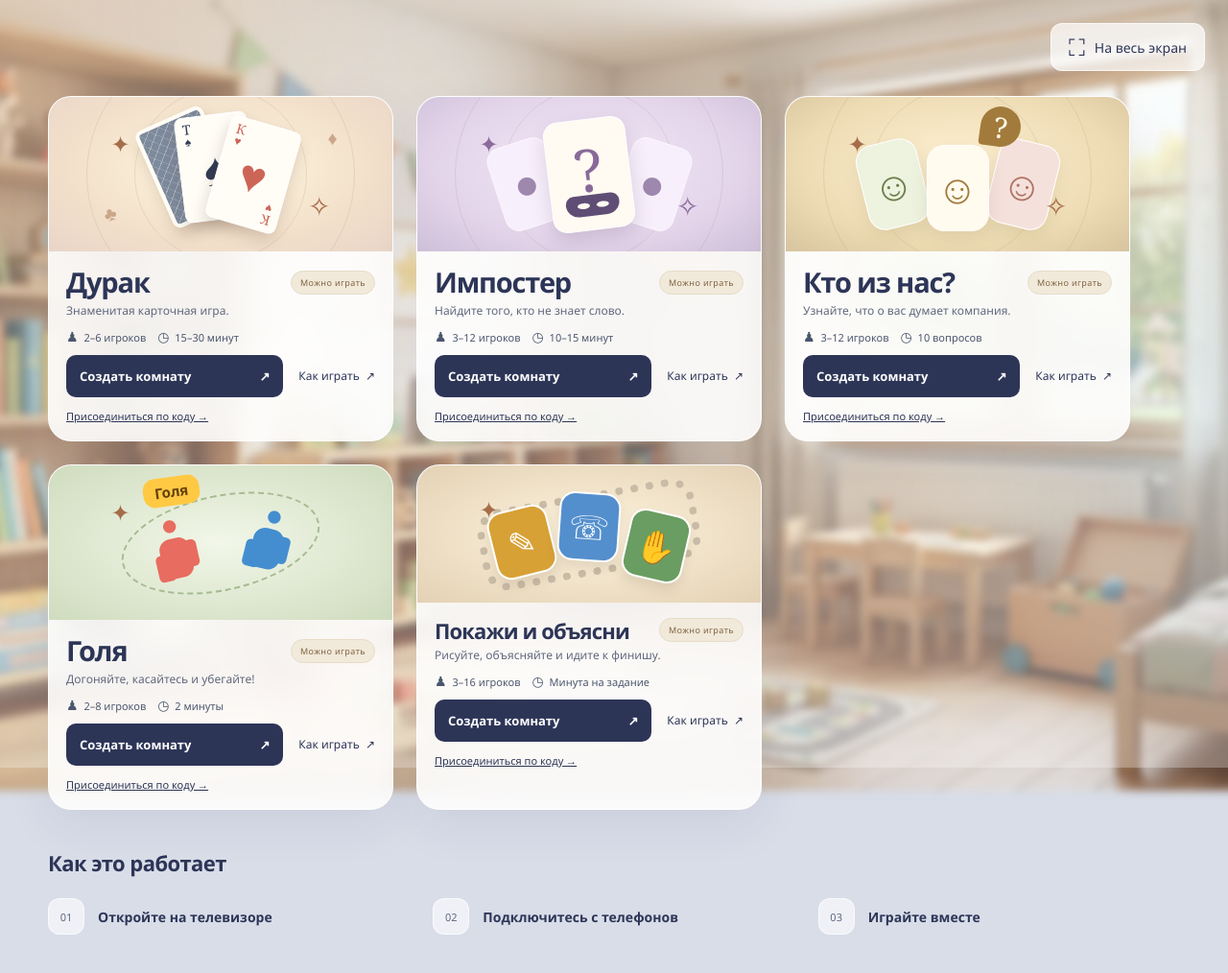
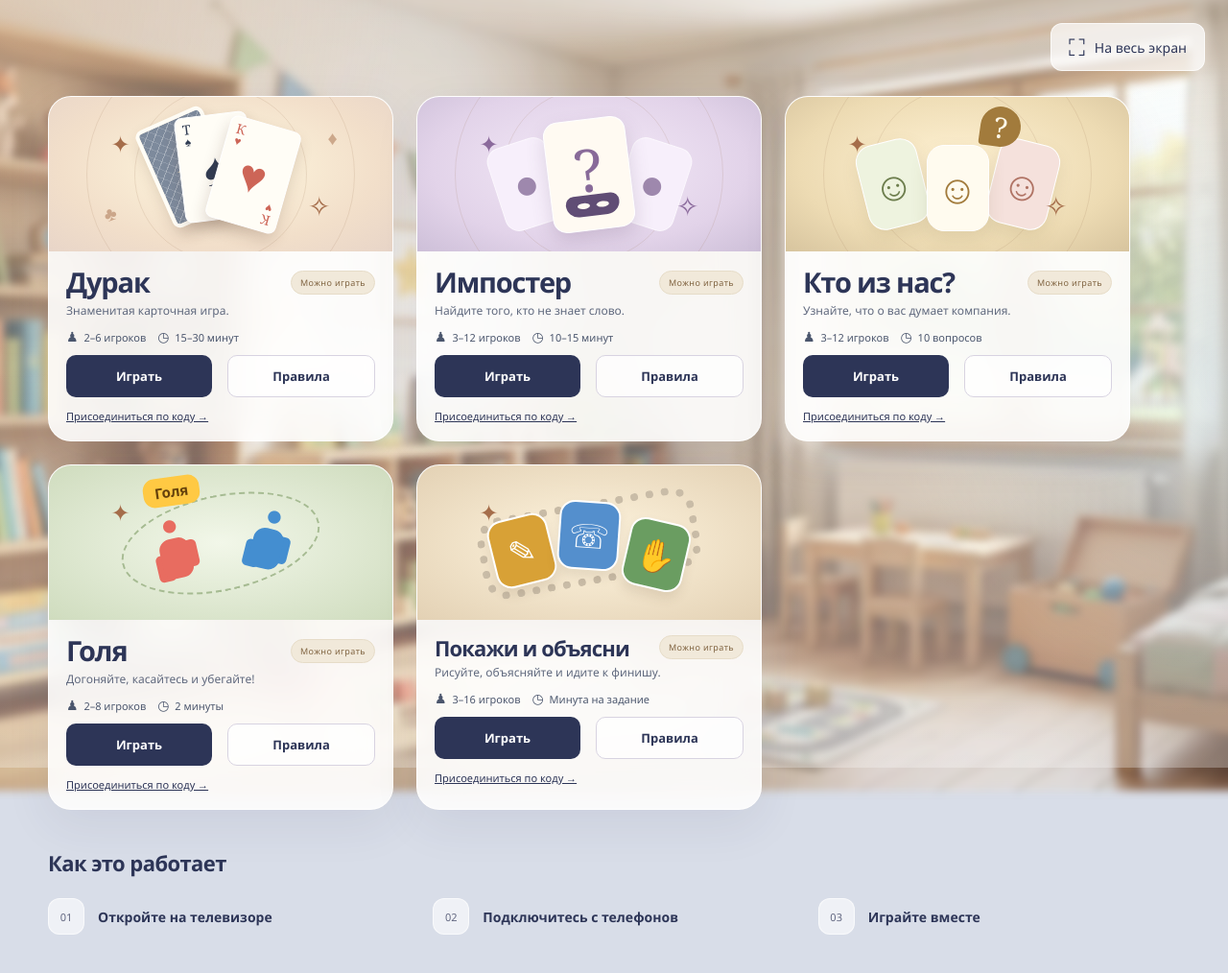
Before and after one commit to IvanDurnev/call_me_ai, a Flask app: page /games in a window 1280 px wide. Shown: the whole page at 96% size. Run offline with Flask 3, Linux system fonts and the light colour scheme; parts of the project's set-up code (start-up, migrations or seed data) failed here and were passed over.

Commit message:
Unify game card artwork height and play/rules buttons

```diff
--- a/static/games.css
+++ b/static/games.css
@@ -31,10 +31,10 @@
 .game-facts li { white-space: nowrap; }.game-facts span { margin-right: 3px; font-size: 14px; }
 .game-actions { display: flex; gap: 16px; align-items: center; }
 .game-launch, .rules-done { font: inherit; border: 0; border-radius: 10px; padding: 12px 14px; font-size: 13px; font-weight: 650; }
-.game-launch { display: flex; flex: 1; align-items: center; justify-content: space-between; gap: 12px; min-height: 44px; background: var(--text); color: white; cursor: pointer; white-space: nowrap; }
+.game-launch { display: flex; flex: 1; align-items: center; justify-content: center; gap: 12px; min-height: 44px; background: var(--text); color: white; cursor: pointer; white-space: nowrap; }
 .game-launch:disabled { opacity: .6; cursor: wait; }
-.game-rules-button { border: 0; padding: 12px 0; background: transparent; font: inherit; font-size: 12px; color: var(--text); cursor: pointer; white-space: nowrap; }
-.game-rules-button span { margin-left: 3px; }
+.game-rules-button { display: flex; flex: 1; align-items: center; justify-content: center; min-height: 44px; border: 1px solid #d8d3e1; border-radius: 10px; padding: 11px 14px; background: #ffffffb3; font: inherit; font-size: 13px; font-weight: 650; color: var(--text); cursor: pointer; white-space: nowrap; }
+.game-rules-button:hover { background: #fff; border-color: #b6afc8; }
 .game-join-link { display: inline-block; margin-top: 12px; font-size: 11px; color: var(--text); }
 .games-how { margin-top: auto; padding: 40px 0 0; }
 .games-how-heading h2 { margin: 0; font-size: 22px; letter-spacing: -.025em; }
@@ -70,5 +70,5 @@
 
 .tag-art { background: radial-gradient(ellipse at center,#f2f7e9,#cfdcbe); }.tag-art-path { position: absolute; width: 210px; height: 100px; border: 2px dashed #a6bb92; border-radius: 50%; transform: rotate(-12deg); }.tag-art-runner { position: absolute; font-size: 31px; line-height: 1; text-align: center; width: 44px; height: 85px; }.tag-art-runner i { display: block; width: 32px; height: 42px; border-radius: 12px; background: currentColor; margin: 0 auto; box-shadow: -13px 8px 0 -7px currentColor,14px -2px 0 -7px currentColor; }.runner-one { color: #e86c60; transform: translate(-48px,7px) rotate(-13deg); }.runner-two { color: #448ed0; transform: translate(50px,-3px) rotate(14deg); }.tag-art-label { position: absolute; top: 12px; left: calc(50% - 81px); padding: 5px 12px; border-radius: 12px; background: #ffc943; color: #65410c; font-size: 15px; font-weight: 800; transform: rotate(-8deg); }
 
-.activity-card { grid-template-rows: 40% 60%; }.activity-card .game-title-row h2 { font-size: 22px; }.activity-art { background: radial-gradient(ellipse at center,#fff5df,#e3d1b4); }.activity-art-road { position: absolute; width: 230px; height: 86px; border: 8px dotted #c9bca7; border-radius: 25px; transform: rotate(-10deg); }.activity-art-icon { position: absolute; display: grid; place-items: center; width: 64px; height: 72px; border: 2px solid white; border-radius: 16px; color: white; font-size: 34px; box-shadow: 0 7px 12px #5e4b3020; }.icon-pencil { background: #d8a136; transform: translate(-70px,8px) rotate(-14deg); }.icon-talk { background: #548fcd; transform: translateY(-8px) rotate(4deg); }.icon-mime { background: #6a9d61; transform: translate(70px,12px) rotate(13deg); }
+.activity-card .game-title-row h2 { font-size: 22px; }.activity-art { background: radial-gradient(ellipse at center,#fff5df,#e3d1b4); }.activity-art-road { position: absolute; width: 230px; height: 86px; border: 8px dotted #c9bca7; border-radius: 25px; transform: rotate(-10deg); }.activity-art-icon { position: absolute; display: grid; place-items: center; width: 64px; height: 72px; border: 2px solid white; border-radius: 16px; color: white; font-size: 34px; box-shadow: 0 7px 12px #5e4b3020; }.icon-pencil { background: #d8a136; transform: translate(-70px,8px) rotate(-14deg); }.icon-talk { background: #548fcd; transform: translateY(-8px) rotate(4deg); }.icon-mime { background: #6a9d61; transform: translate(70px,12px) rotate(13deg); }
 @media(max-width:370px) { .activity-card .game-title-row h2 { font-size: 18px; }.activity-card .game-description { font-size: 10px; } }
--- a/templates/games.html
+++ b/templates/games.html
@@ -6,7 +6,7 @@
     <title>Игры для всей семьи — Звонок другу</title>
     <meta name="description" content="Семейная игротека: общий экран на телевизоре, личные карты на телефонах. Собирайте семью и друзей за игрой.">
     <link rel="stylesheet" href="{{ url_for('static', filename='call.css', v='20260410mobilefix') }}">
-    <link rel="stylesheet" href="{{ url_for('static', filename='games.css', v='10') }}">
+    <link rel="stylesheet" href="{{ url_for('static', filename='games.css', v='12') }}">
     <script src="{{ url_for('static', filename='games.js', v='3') }}" defer></script>
   </head>
   <body class="landing-page games-page">
@@ -40,8 +40,8 @@
                 <li><span aria-hidden="true">◷</span> 15–30 минут</li>
               </ul>
               <div class="game-actions">
-                <button class="game-launch game-launch-ready" type="button" id="create-room" data-create-game="durak">Создать комнату <span aria-hidden="true">↗</span></button>
-                <button class="game-rules-button" type="button" id="rules-button" data-rules-dialog="rules-dialog">Как играть <span aria-hidden="true">↗</span></button>
+                <button class="game-launch game-launch-ready" type="button" id="create-room" data-create-game="durak">Играть</button>
+                <button class="game-rules-button" type="button" id="rules-button" data-rules-dialog="rules-dialog">Правила</button>
               </div>
               <a class="game-join-link" href="{{ url_for('games.join_page') }}">Присоединиться по коду →</a>
             </div>
@@ -57,7 +57,7 @@
               <div class="game-title-row"><h2 id="imposter-card-title">Импостер</h2><span class="game-status">Можно играть</span></div>
               <p class="game-description">Найдите того, кто не знает слово.</p>
               <ul class="game-facts" aria-label="Об игре"><li><span aria-hidden="true">♟</span> 3–12 игроков</li><li><span aria-hidden="true">◷</span> 10–15 минут</li></ul>
-              <div class="game-actions"><button class="game-launch" type="button" data-create-game="imposter">Создать комнату <span aria-hidden="true">↗</span></button><button class="game-rules-button" type="button" data-rules-dialog="imposter-rules">Как играть <span aria-hidden="true">↗</span></button></div>
+              <div class="game-actions"><button class="game-launch" type="button" data-create-game="imposter">Играть</button><button class="game-rules-button" type="button" data-rules-dialog="imposter-rules">Правила</button></div>
               <a class="game-join-link" href="{{ url_for('games.join_page') }}">Присоединиться по коду →</a>
             </div>
           </article>
@@ -71,7 +71,7 @@
               <div class="game-title-row"><h2 id="whos-card-title">Кто из нас?</h2><span class="game-status">Можно играть</span></div>
               <p class="game-description">Узнайте, что о вас думает компания.</p>
               <ul class="game-facts" aria-label="Об игре"><li><span aria-hidden="true">♟</span> 3–12 игроков</li><li><span aria-hidden="true">◷</span> 10 вопросов</li></ul>
-              <div class="game-actions"><button class="game-launch" type="button" data-create-game="whos">Создать комнату <span aria-hidden="true">↗</span></button><button class="game-rules-button" type="button" data-rules-dialog="whos-rules">Как играть <span aria-hidden="true">↗</span></button></div>
+              <div class="game-actions"><button class="game-launch" type="button" data-create-game="whos">Играть</button><button class="game-rules-button" type="button" data-rules-dialog="whos-rules">Правила</button></div>
               <a class="game-join-link" href="{{ url_for('games.join_page') }}">Присоединиться по коду →</a>
             </div>
           </article>
@@ -81,7 +81,7 @@
               <div class="game-title-row"><h2 id="tag-card-title">Голя</h2><span class="game-status">Можно играть</span></div>
               <p class="game-description">Догоняйте, касайтесь и убегайте!</p>
               <ul class="game-facts" aria-label="Об игре"><li><span aria-hidden="true">♟</span> 2–8 игроков</li><li><span aria-hidden="true">◷</span> 2 минуты</li></ul>
-              <div class="game-actions"><button class="game-launch" type="button" data-create-game="tag">Создать комнату <span aria-hidden="true">↗</span></button><button class="game-rules-button" type="button" data-rules-dialog="tag-rules">Как играть <span aria-hidden="true">↗</span></button></div>
+              <div class="game-actions"><button class="game-launch" type="button" data-create-game="tag">Играть</button><button class="game-rules-button" type="button" data-rules-dialog="tag-rules">Правила</button></div>
               <a class="game-join-link" href="{{ url_for('games.join_page') }}">Присоединиться по коду →</a>
             </div>
           </article>
@@ -91,7 +91,7 @@
               <div class="game-title-row"><h2 id="activity-card-title">Покажи и объясни</h2><span class="game-status">Можно играть</span></div>
               <p class="game-description">Рисуйте, объясняйте и идите к финишу.</p>
               <ul class="game-facts" aria-label="Об игре"><li><span aria-hidden="true">♟</span> 3–16 игроков</li><li><span aria-hidden="true">◷</span> Минута на задание</li></ul>
-              <div class="game-actions"><button class="game-launch" type="button" data-create-game="activity">Создать комнату <span aria-hidden="true">↗</span></button><button class="game-rules-button" type="button" data-rules-dialog="activity-rules">Как играть <span aria-hidden="true">↗</span></button></div>
+              <div class="game-actions"><button class="game-launch" type="button" data-create-game="activity">Играть</button><button class="game-rules-button" type="button" data-rules-dialog="activity-rules">Правила</button></div>
               <a class="game-join-link" href="{{ url_for('games.join_page') }}">Присоединиться по коду →</a>
             </div>
           </article>
```
